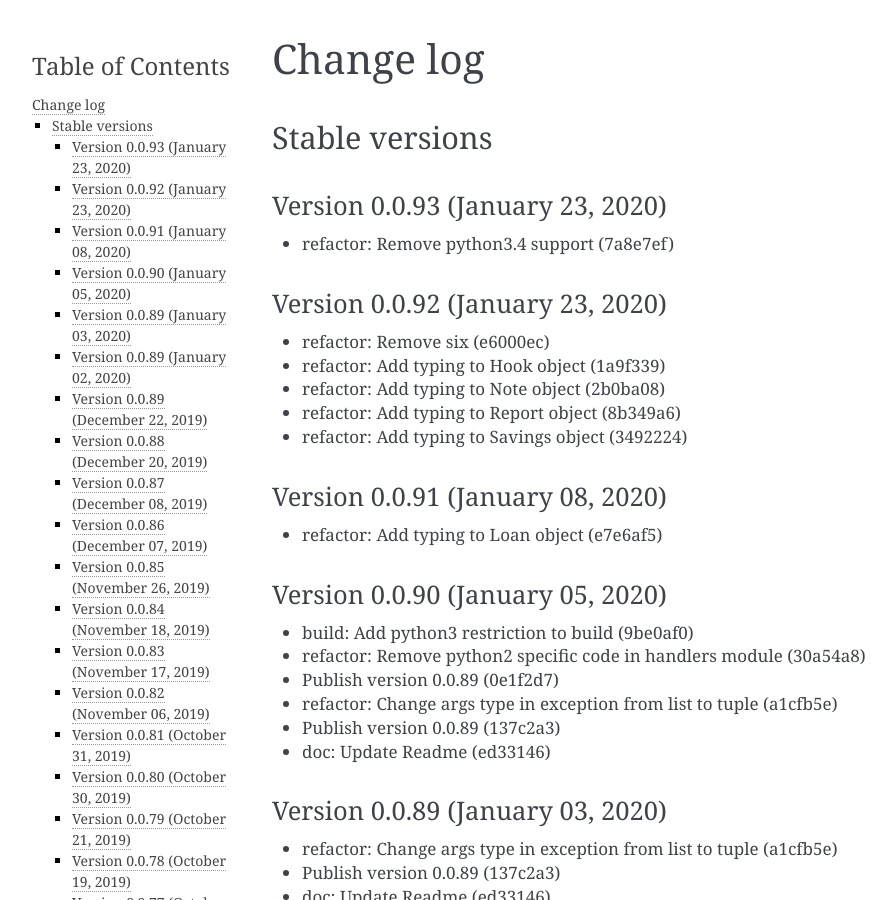
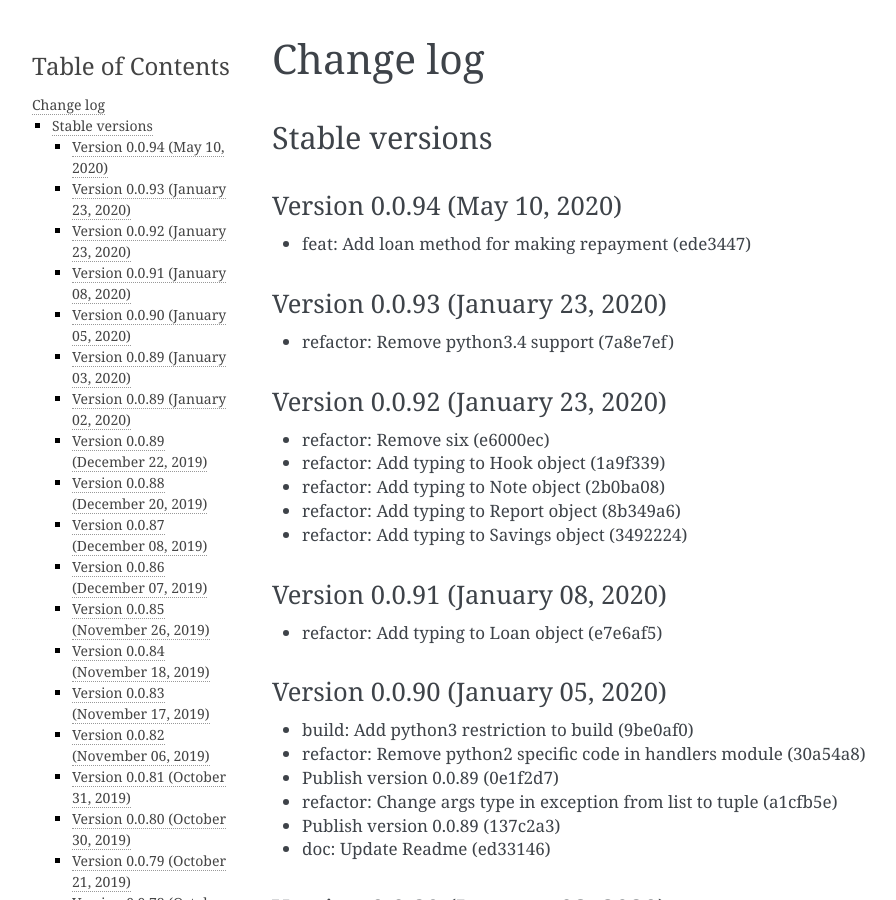
Before and after one commit to mobidevke/PyFineract, a Sphinx documentation site: the page built from docs/changes.rst, in a window 1280 px wide and 900 px high. Shown: the whole window, without its empty margins (148-1044 px from the left). Built offline with Sphinx 7.4.7, drawn with Linux system fonts in a browser that asks for light colours; formulas are drawn with MathJax 3.

Commit message:
Publish version 0.0.94

```diff
--- a/docs/changes.rst
+++ b/docs/changes.rst
@@ -3,6 +3,11 @@ Change log
 
 Stable versions
 ~~~~~~~~~~~~~~~
+
+Version 0.0.94 (May 10, 2020)
+-------------------------------------
+
+* feat: Add loan method for making repayment (ede3447)
 
 Version 0.0.93 (January 23, 2020)
 -------------------------------------
--- a/setup.py
+++ b/setup.py
@@ -2,7 +2,7 @@ import textwrap
 
 import setuptools
 
-version = "0.0.93"
+version = "0.0.94"
 
 if __name__ == '__main__':
     setuptools.setup(
```
